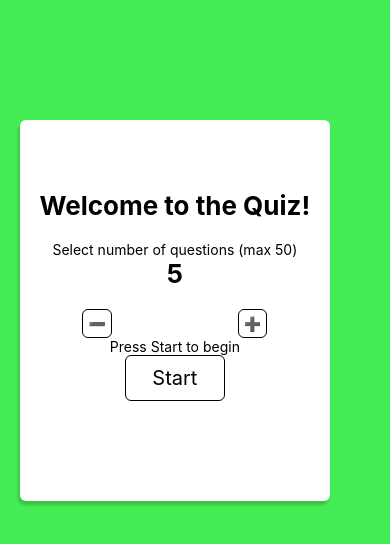
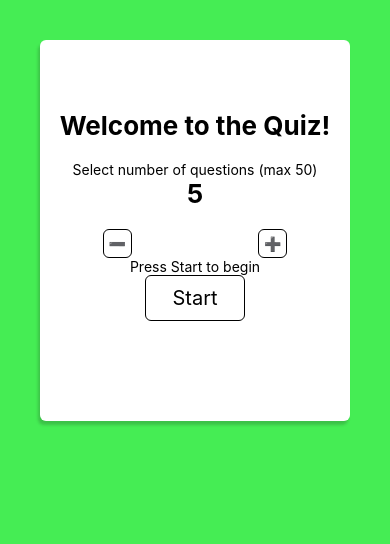
Before and after one commit to henriksundman/quiz-app-RN, a React Native app: screen / in a window 390 px wide. Shown: the top 544 px of the page. Built offline with nearby package versions, Linux system fonts and the light colour scheme.

Commit message:
fix ScoreBoard styling configure for build

```diff
--- a/App.tsx
+++ b/App.tsx
@@ -1,19 +1,19 @@
 import { StatusBar } from 'expo-status-bar';
-import { StyleSheet, View } from 'react-native';
+import { SafeAreaView, StyleSheet, View } from 'react-native';
 
 import { MainContainer } from './screens/MainContainer';
 import { GameContextProvider } from './store/game-context';
 
 export default function App() {
 	return (
-		<>
-			<StatusBar style="auto" />
+		<SafeAreaView style={{ flex: 1 }}>
 			<GameContextProvider>
 				<View style={styles.container}>
+					<StatusBar style="auto" />
 					<MainContainer />
 				</View>
 			</GameContextProvider>
-		</>
+		</SafeAreaView>
 	);
 }
 
--- a/app.json
+++ b/app.json
@@ -14,9 +14,12 @@
     "updates": {
       "fallbackToCacheTimeout": 0
     },
-		"assetBundlePatterns": ["**/*"],
+    "assetBundlePatterns": [
+      "**/*"
+    ],
     "ios": {
-			"supportsTablet": true
+      "supportsTablet": true,
+      "bundleIdentifier": "com.henriksundman.quizappRN"
     },
     "android": {
       "adaptiveIcon": {
--- a/components/GameView.tsx
+++ b/components/GameView.tsx
@@ -67,7 +67,7 @@ export const GameView = () => {
 	};
 
 	return (
-		<Fragment>
+		<View style={{ flex: 1 }}>
 			<ScoreBoard currentQuestionIndex={questionCounter} />
 			<View>
 				{isGameOver && <h1>Game Is Over</h1>}
@@ -87,6 +87,6 @@ export const GameView = () => {
 				)}
 				{isAnswered && <Text onPress={clickNextHandler}>Next Question</Text>}
 			</View>
-		</Fragment>
+		</View>
 	);
 };
--- a/components/ScoreBoard.tsx
+++ b/components/ScoreBoard.tsx
@@ -30,6 +30,7 @@ export const ScoreBoard = ({ currentQuestionIndex }: ScoreBoardProps) => {
 const styles = StyleSheet.create({
 	container: {
 		flexDirection: 'row',
+		justifyContent: 'space-between',
 	},
 	textCorrect: {
 		fontSize: 20,
--- a/package.json
+++ b/package.json
@@ -9,6 +9,8 @@
     "web": "expo start --web"
   },
   "dependencies": {
+    "@expo/webpack-config": "^0.17.0",
+    "@fluentui/react-native": "^0.32.7",
     "axios": "^0.27.2",
     "expo": "~46.0.8",
     "expo-status-bar": "~1.4.0",
--- a/screens/MainContainer.tsx
+++ b/screens/MainContainer.tsx
@@ -1,7 +1,5 @@
-import { Text, View } from 'react-native';
-import { StatusBar } from 'expo-status-bar';
 import { useContext } from 'react';
-import { StyleSheet } from 'react-native';
+import { StyleSheet, Text, View } from 'react-native';
 
 import { GameOverView } from '../components/GameOverView';
 import { GameView } from '../components/GameView';
@@ -15,8 +13,6 @@ export const MainContainer = () => {
 	const gameNotStarted = !isGameStarted && !isGameOver;
 	const gameIsStarted = isGameStarted && !isGameOver;
 	const gameIsOver = isGameOver;
-
-	console.log(isGameStarted);
 
 	return (
 		<View style={styles.container}>
@@ -33,11 +29,9 @@ export const MainContainer = () => {
 const styles = StyleSheet.create({
 	container: {
 		width: '90%',
-		height: '50%',
-		marginTop: 100,
+		marginTop: 20,
 		flexDirection: 'row',
-		flex: 1,
-		justifyContent: 'space-between',
-		alignItems: 'flex-start',
+		justifyContent: 'center',
+		alignItems: 'center',
 	},
 });
```
Also changed, not shown: eas.json (added, +18 -0 lines), 1 other file (tests, documents, lock files or other folders). Lines whose indentation alone changed are shown as unchanged.
